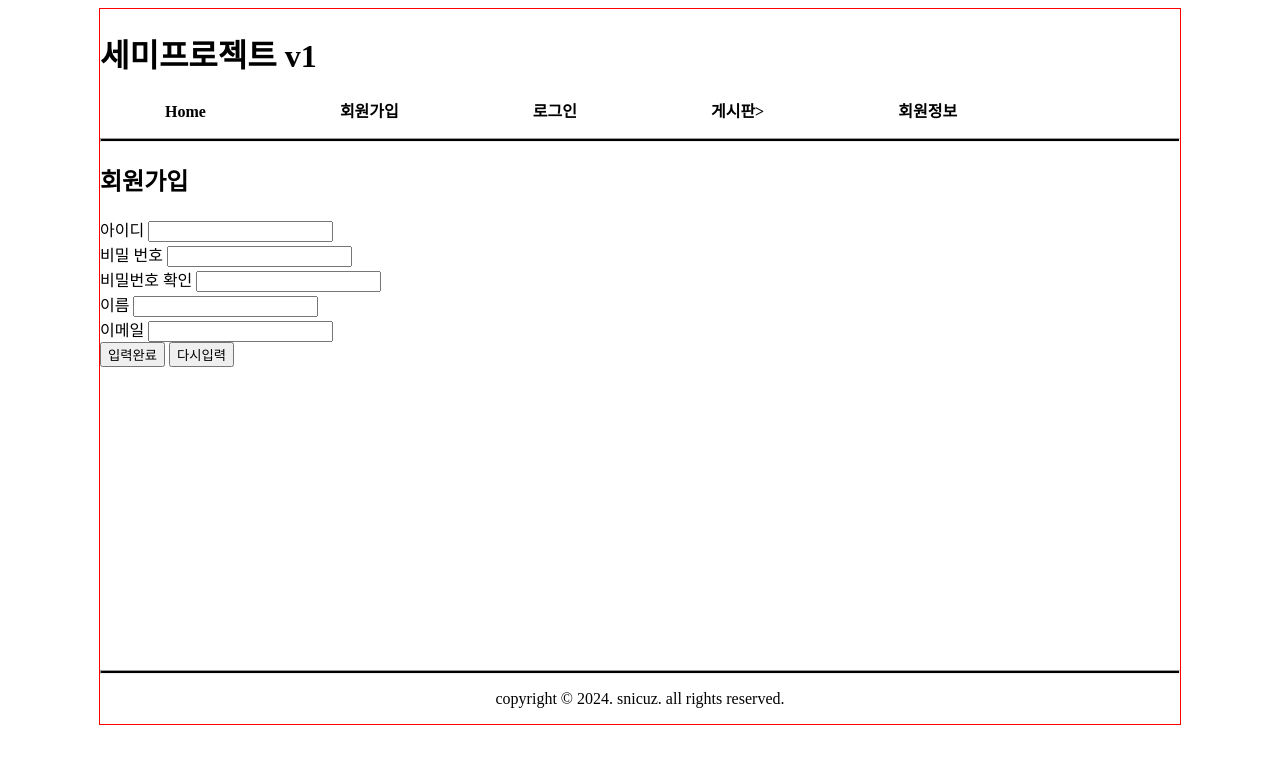
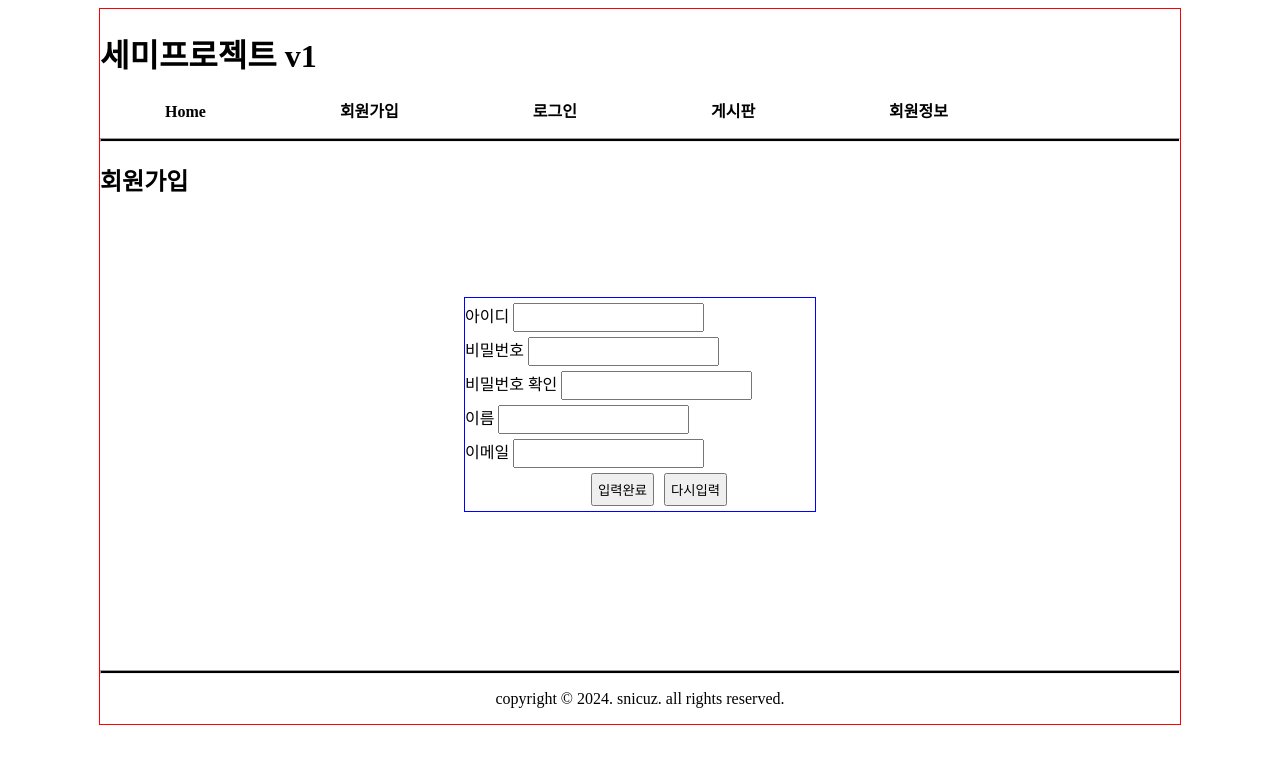
Before and after one commit to pq100/semiprojectv1, a FastAPI app: page /member/join in a window 1280 px wide. Shown: the top 764 px of the page. Run offline with FastAPI, Linux system fonts and the light colour scheme.

Commit message:
회원가입/로그인 폼 스타일링

```diff
--- a/views/templates/member/join.html
+++ b/views/templates/member/join.html
@@ -5,7 +5,13 @@
     <title>세미프로젝트</title>
     <link rel="stylesheet" href="/static/css/project.css">
     <style>
-
+        form { border: 1px solid blue; width: 350px;
+            margin: 100px auto; }
+        form label { display: inline-block; width: 120px;
+            text-align: right; font-weight: bold; }
+        form div { margin: 5px 0 }
+        form input { padding: 5px }
+        button{ margin-left: 6px; padding: 5px }
     </style>
 </head>
 <body>
@@ -16,7 +22,7 @@
         <li><a href="">Home</a></li>
         <li><a href="/member/join">회원가입</a></li>
         <li><a href="/member/login">로그인</a></li>
-        <li><a href="/board/list">게시판></a></li>
+        <li><a href="/board/list">게시판</a></li>
         <li><a href="/member/myinfo">회원정보</a></li>
     </ul>
         <hr>
@@ -28,7 +34,7 @@
             <input type="text" name="userid" id="userid"
                 minglength="6" maxlength="18" required></div>
 
-            <div><lable for="passwd">비밀 번호</lable>
+            <div><lable for="passwd">비밀번호</lable>
                 <input type="text" name="passwd" id="passwd"
                        minglength="6" maxlength="18" required></div>
 
@@ -44,7 +50,7 @@
                 <input type="text" name="email" id="email"
                        minglength="6" maxlength="18" required></div>
 
-            <div><button type="submit" id="joinbtn">입력완료</button>
+            <div><label></label><button type="submit" id="joinbtn">입력완료</button>
                 <button type="reset" id="rstbtn">다시입력</button></div>
 
         </form>
```
Also changed, not shown: views/templates/member/login.html (+8 -2 lines).
